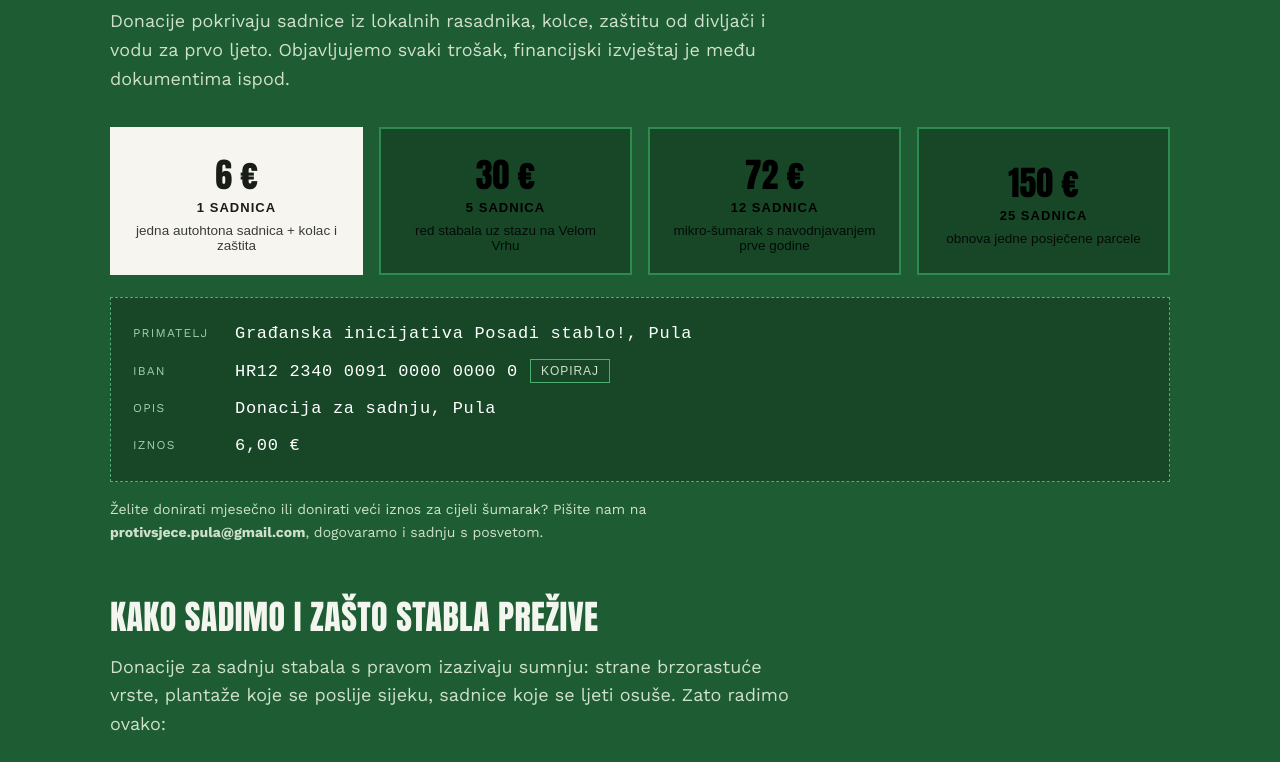
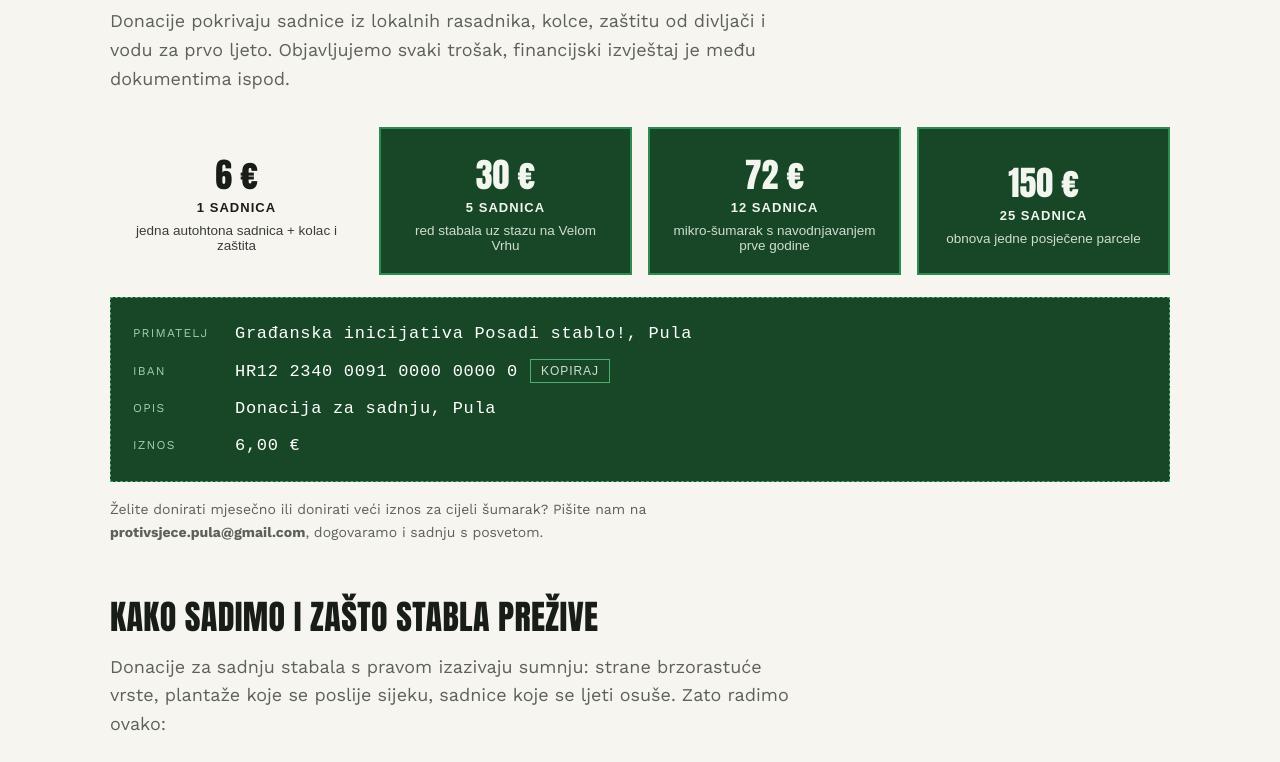
Before and after one commit to MarinaHuber/sadnja, a plain HTML site: page index.html in a window 1280 px wide. Shown: the part 1280-2042 px from the top of the page. Drawn offline with nearby package versions, Linux system fonts and the light colour scheme.

Commit message:
Pozadine natrag u ritam bijelo-zeleno-bijelo (zelena traka sad na karti)
Co-Authored-By: Claude Fable 5 <noreply@anthropic.com>

```diff
--- a/index.html
+++ b/index.html
@@ -123,7 +123,7 @@ nav a.donate-link{background:var(--green-bright); color:var(--ink); padding:6px
 .donate .eyebrow{color:#ffd23f}
 .donate .lede{color:#cfe0cc}
 .tiers{display:grid; grid-template-columns:repeat(auto-fit,minmax(200px,1fr)); gap:16px; margin:34px 0 10px}
-.tier{background:#174727; border:2px solid #2e8b4f; padding:20px; cursor:pointer; transition:transform .12s ease, background .12s ease}
+.tier{background:#174727; color:#f2f6ef; border:2px solid #2e8b4f; padding:20px; cursor:pointer; transition:transform .12s ease, background .12s ease}
 .tier:hover{background:#1d5a32; transform:translateY(-3px)}
 .tier.active{background:var(--paper); color:var(--ink); border-color:var(--paper)}
 .tier b{display:block; font-family:var(--display); font-size:34px; font-weight:400}
@@ -135,7 +135,7 @@ nav a.donate-link{background:var(--green-bright); color:var(--ink); padding:6px
 .pay-box code{font-size:17px; background:transparent; color:#fff; letter-spacing:.04em}
 .copy-btn{background:transparent; border:1px solid #4caf6f; color:#cfe0cc; font-size:12px; padding:4px 10px; cursor:pointer; text-transform:uppercase; letter-spacing:.08em}
 .copy-btn:hover{background:#2e8b4f; color:var(--ink)}
-.monthly-note{font-size:14px; color:#cfe0cc; margin-top:16px; max-width:70ch}
+.monthly-note{font-size:14px; color:var(--muted); margin-top:16px; max-width:70ch}
 .donate .sub-title{color:#f2f6ef}
 .how-grid{display:grid; grid-template-columns:repeat(auto-fit,minmax(230px,1fr)); gap:16px; margin-top:26px}
 .how-card{background:#174727; border-top:3px solid #ffd23f; padding:18px; font-size:14px; line-height:1.55; color:#cfe0cc}
@@ -217,7 +217,7 @@ footer a{color:var(--green-bright)}
 </section>
 
 <!-- ============ DONATE ============ -->
-<section class="donate" id="donacije">
+<section id="donacije">
   <div class="wrap">
     <p class="eyebrow" data-i18n="don_eyebrow">Donacije</p>
     <h2 class="section-title" data-i18n="don_title">Jedna sadnica: 6 €</h2>
@@ -246,7 +246,7 @@ footer a{color:var(--green-bright)}
 </section>
 
 <!-- ============ MAP ============ -->
-<section id="karta">
+<section class="donate" id="karta">
   <div class="wrap">
     <p class="eyebrow" data-i18n="map_eyebrow">Živa karta</p>
     <h2 class="section-title" data-i18n="map_title">Portfelj projekata, Pula</h2>
```
